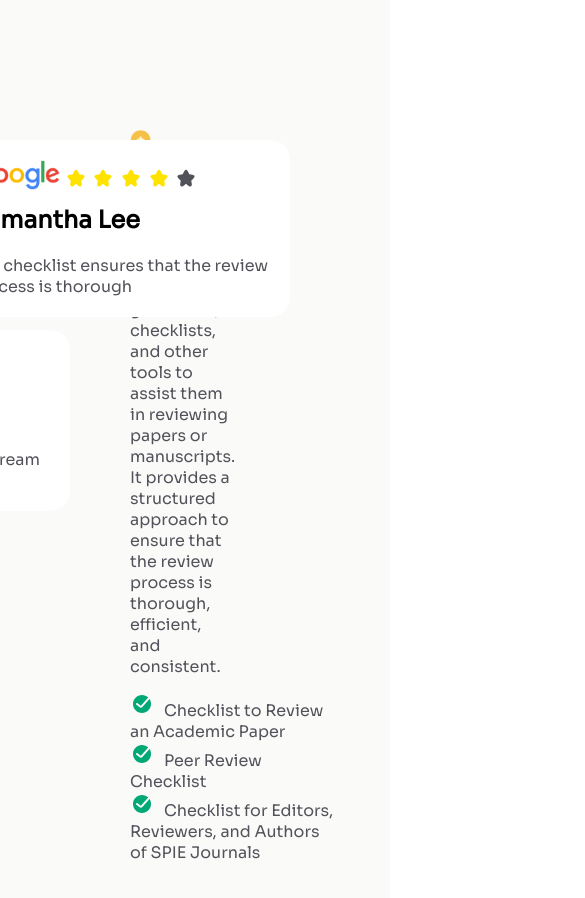
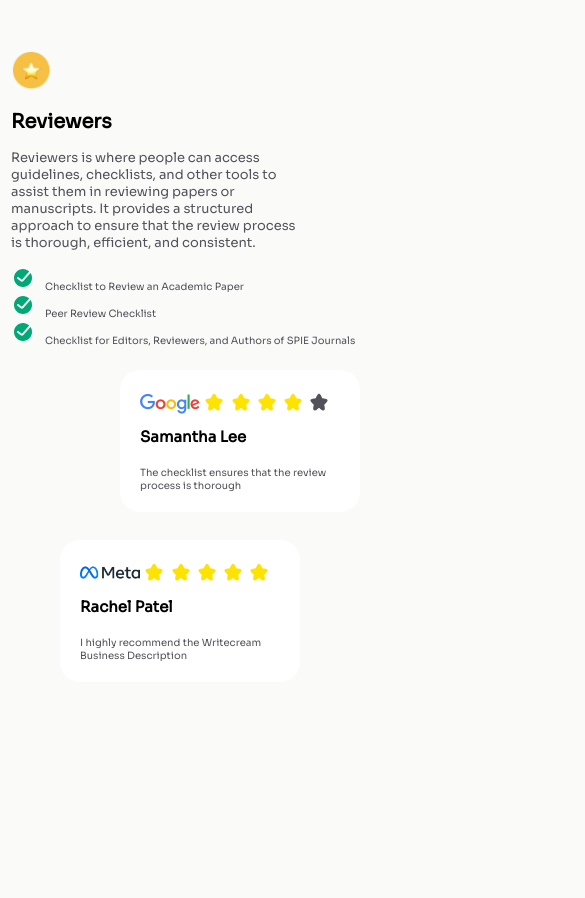
Before and after one commit to yermans01/Testimonial_Page, a plain HTML site: page index.html in a window 390 px wide. Shown: the top 898 px of the page, 585 px wide, since content can reach past the window. After the commit the page ends 844 px from the top, so only its background shows below. Drawn offline with Linux system fonts and the light colour scheme.

Commit message:
termino de proyecto

```diff
--- a/style.css
+++ b/style.css
@@ -5,11 +5,12 @@
 }
 body{
     font-family: "Sora";
+    background-color: #FAFAF9;
 }
 .container{
     display: flex;
     padding: 100px;
-    background-color: #FAFAF9;
+
 }
 .lado_izquierdo{
     justify-content: start;
@@ -80,3 +81,59 @@ li{
     color: #52525A;
     padding-top: 20px;
 }
+
+@media screen and (max-width: 768px) {
+        .container{
+            display: flex;
+            flex-direction: column;
+            padding: 30px;
+        }
+        .contenido{
+                padding-right: 300px;
+        }
+        .estrella{
+            width: 5%;
+        }
+        .tar_1{
+            top: 380px;
+        }
+        .tar_2{
+            top: 600px;
+        }
+}
+@media screen and (max-width: 640px) {
+        header{
+            padding: 20px;
+        }
+        .container{
+            padding: 1px;
+            font-size: 13px;
+        }
+        .lado_izquierdo{
+            padding: 10px;
+            width: 790px;
+            size: 20px;
+        }
+        li{
+            padding-right: 430px;
+            font-size: 10px;
+        }
+        .contenido{
+            margin-right: 200px;
+        }
+        .lado_derecho{
+            flex-direction: column;
+        }
+        .tar_1{
+                width: 200px;
+                right: 30px;
+                top: 370px;
+                font-size: 10px;
+            }
+        .tar_2{
+                width: 200px;
+                top: 540px;
+                right: 90px;
+                font-size: 10px;
+        }
+}
```
Also changed, not shown: imagenes/desafio3.png (added).
